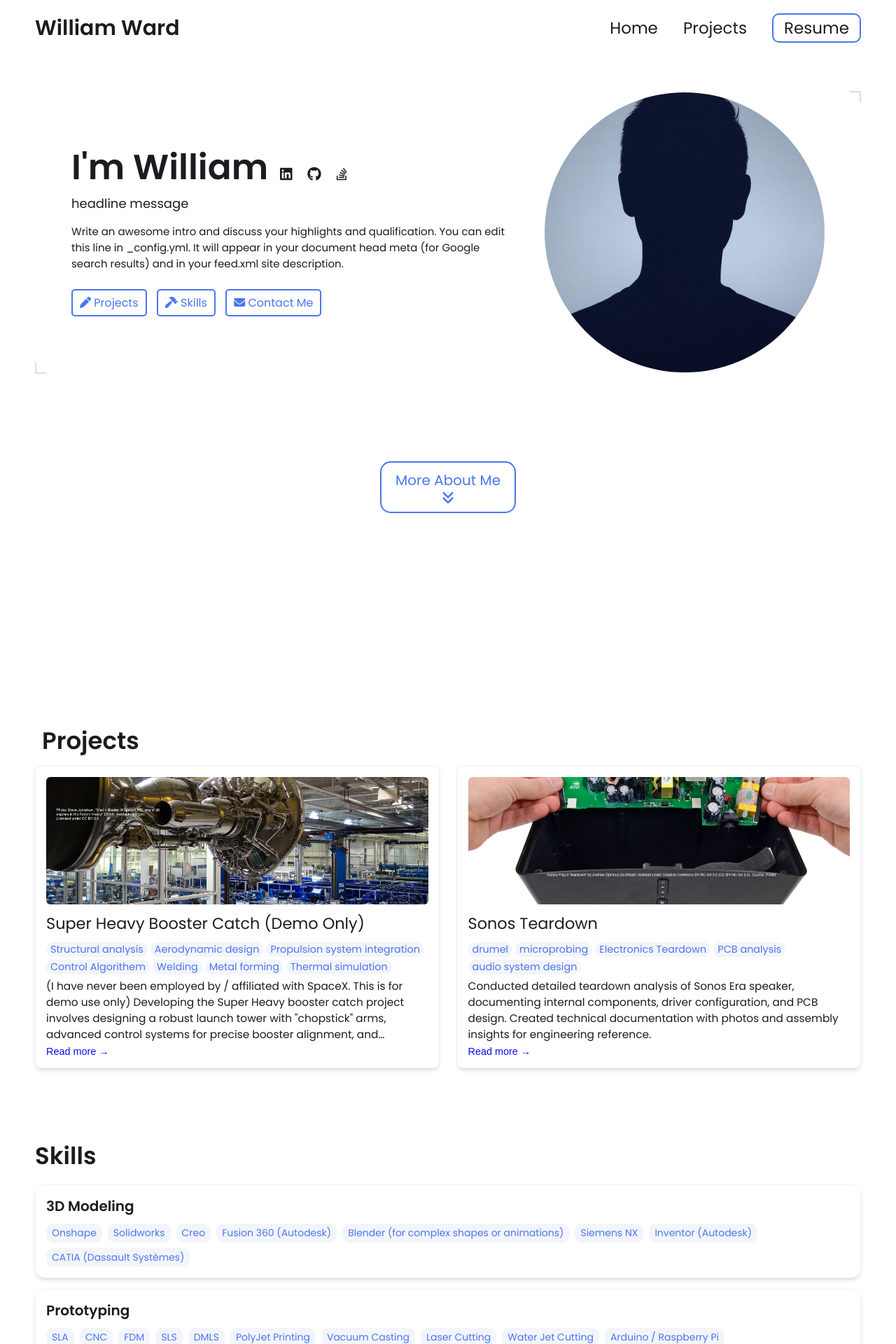
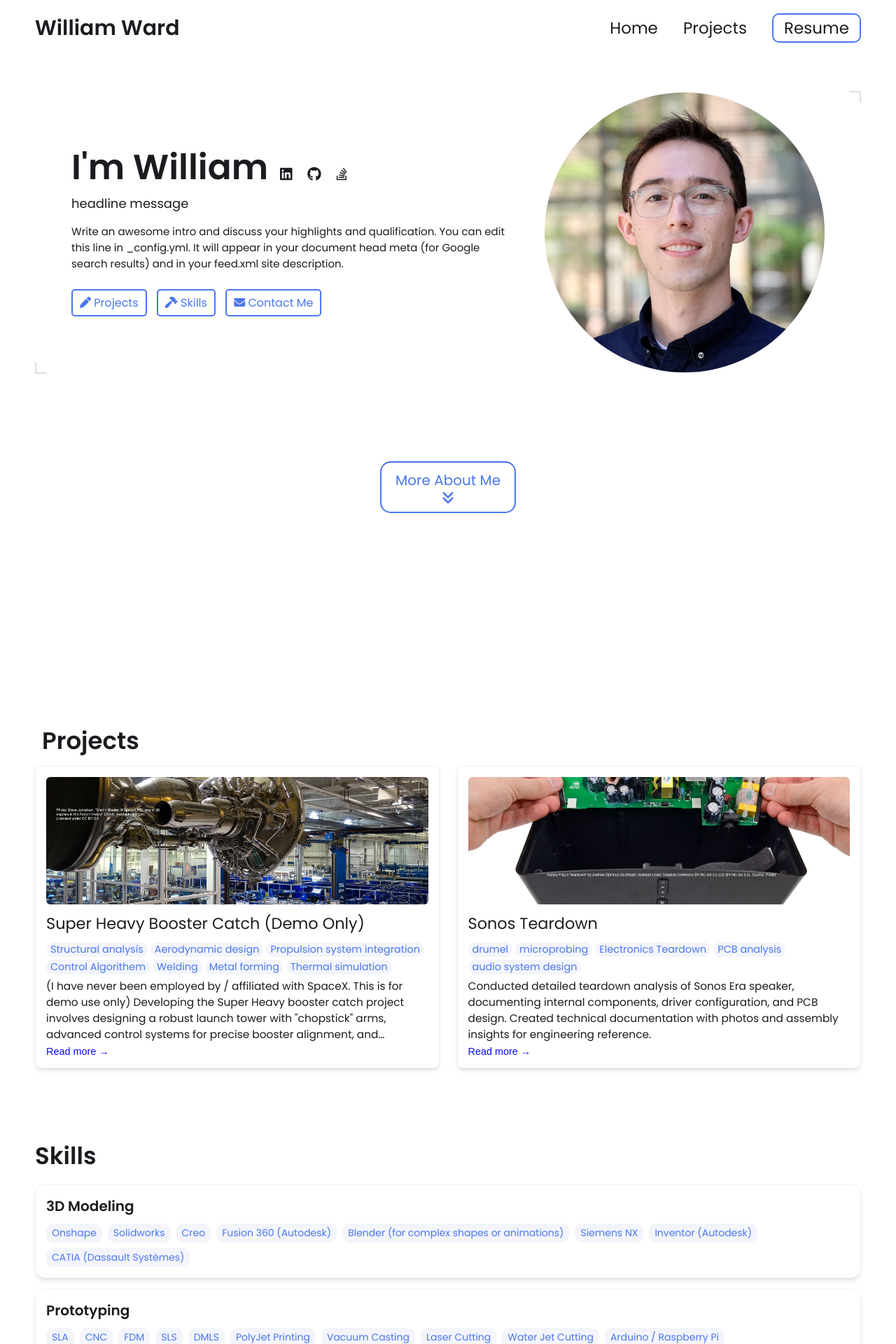
Before and after one commit to willward20/willward20.github.io, a Jekyll site: the page built from index.html, in a window 1280 px wide. Shown: the top 1920 px of the page at 70% size. Built offline with Jekyll 4.4.1, drawn with Linux system fonts in a browser that asks for light colours.

Commit message:
Update _config.yml
Update profile image

```diff
--- a/_config.yml
+++ b/_config.yml
@@ -20,7 +20,7 @@
   Google search results) and in your feed.xml site description.
 
 # Place your profile image in /assets/images/profile-image/folder and edit the file name
-profile_image: ./assets/images/profile-image/avatar.jpeg
+profile_image: ./assets/images/profile-image/profile.JPG
 
 
 # Link your resume
```
